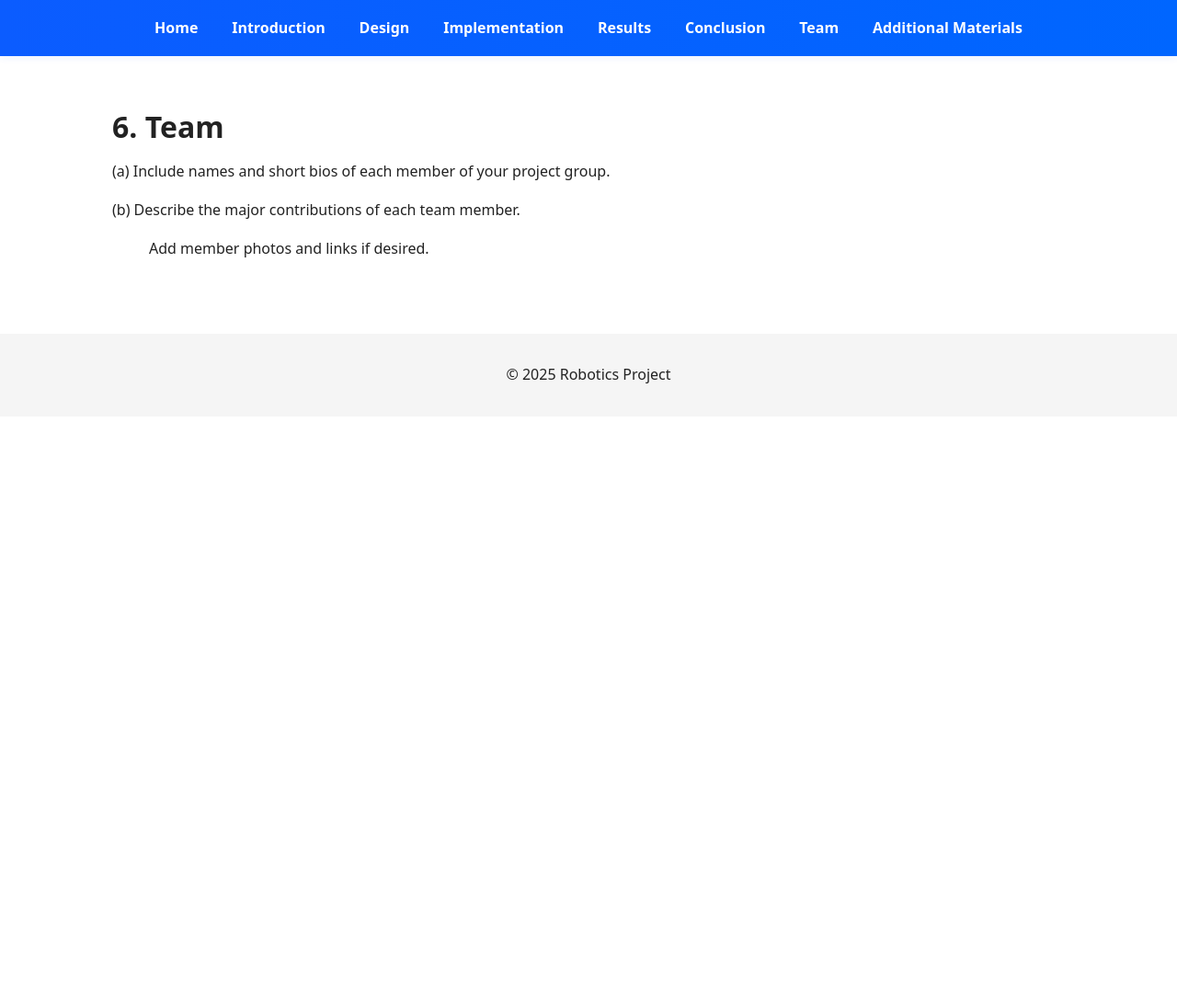
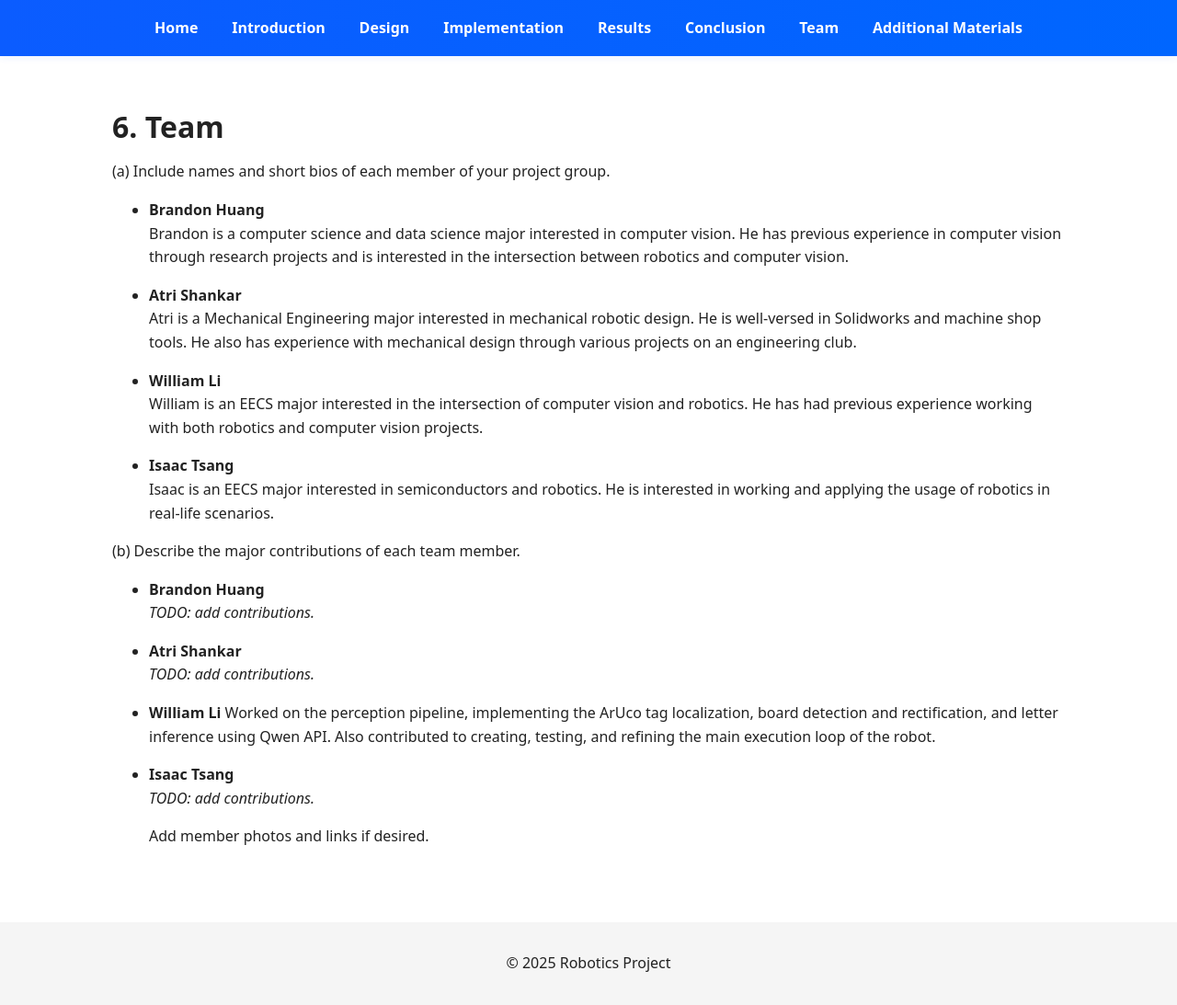
Before and after one commit to miltoti/106a_Website.github.io, a Jekyll site: the page built from team.md, in a window 1280 px wide. Shown: the whole page at 92% size. Built offline with Jekyll 4.4.1, drawn with Linux system fonts in a browser that asks for light colours; before the commit the page ends 900 px from its top, so only the background shows below that.

Commit message:
added to intro results and todos for team

```diff
--- a/team.md
+++ b/team.md
@@ -8,6 +8,31 @@ permalink: /team/
 
 (a) Include names and short bios of each member of your project group.
 
+- **Brandon Huang**
+    Brandon is a computer science and data science major interested in computer vision. He has previous experience in computer vision through research projects and is interested in the intersection between robotics and computer vision.
+
+- **Atri Shankar**
+    Atri is a Mechanical Engineering major interested in mechanical robotic design. He is well-versed in Solidworks and machine shop tools. He also has experience with mechanical design through various projects on an engineering club.
+
+- **William Li**
+    William is an EECS major interested in the intersection of computer vision and robotics. He has had previous experience working with both robotics and computer vision projects.
+
+- **Isaac Tsang**
+    Isaac is an EECS major interested in semiconductors and robotics. He is interested in working and applying the usage of robotics in real-life scenarios.
+
+
 (b) Describe the major contributions of each team member.
 
+- **Brandon Huang**
+    _TODO: add contributions._
+
+- **Atri Shankar**
+    _TODO: add contributions._
+
+- **William Li**
+    Worked on the perception pipeline, implementing the ArUco tag localization, board detection and rectification, and letter inference using Qwen API. Also contributed to creating, testing, and refining the main execution loop of the robot.
+
+- **Isaac Tsang**
+    _TODO: add contributions._
+
 > Add member photos and links if desired.
```
Also changed, not shown: introduction.md (+2 -0 lines), results.md (+4 -0 lines).
